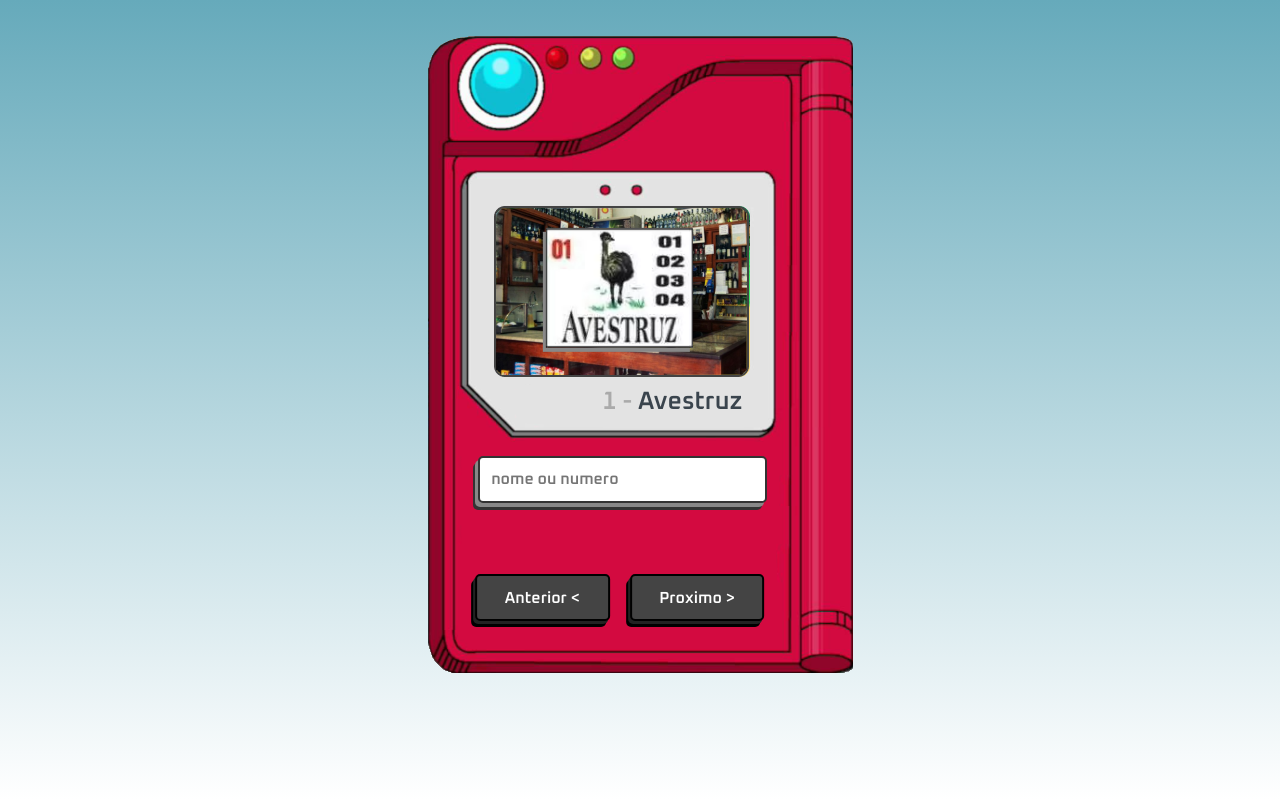
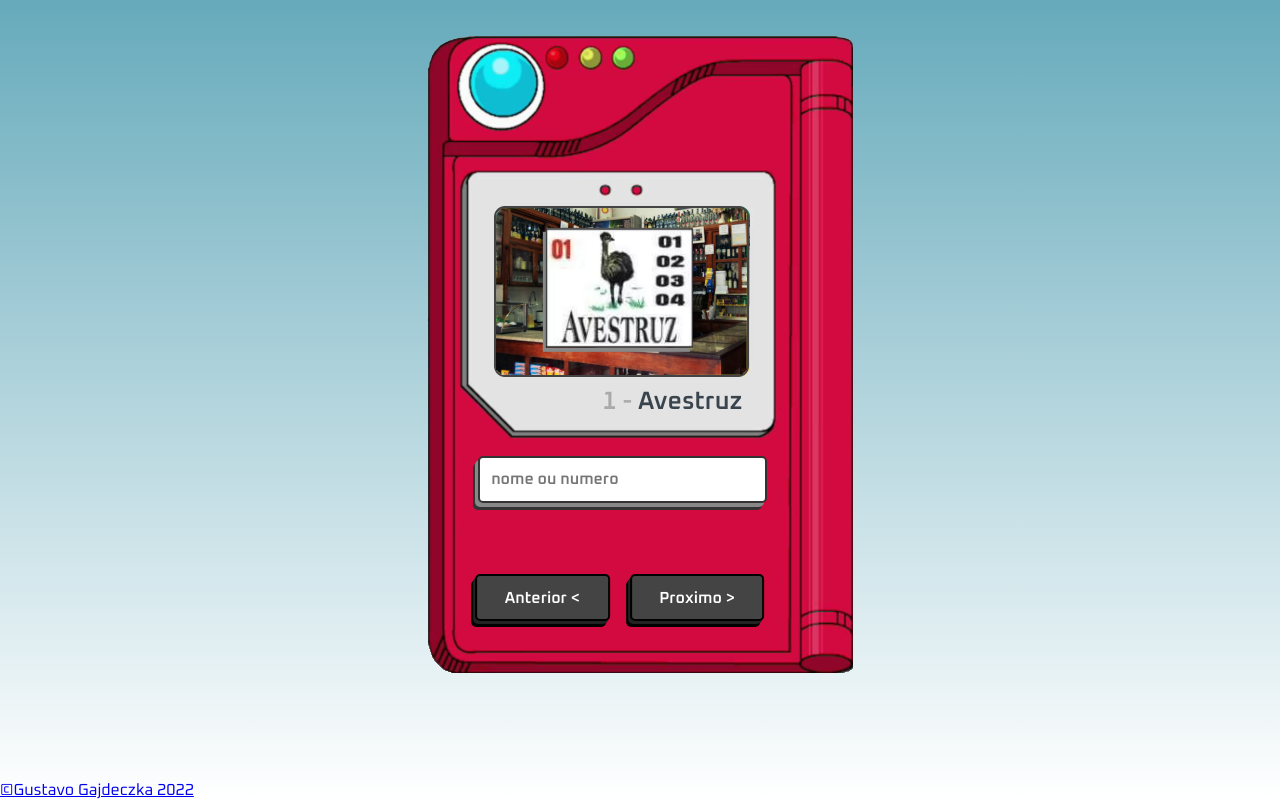
Before and after one commit to GustavoGajdeczka/jogoDoBichoDex, a plain HTML site: page index.html in a window 1280 px wide. Drawn offline with Linux system fonts and the light colour scheme.

Commit message:
add copyright

```diff
--- a/index.html
+++ b/index.html
@@ -27,7 +27,9 @@
       <button class="button btn_next">Proximo &gt;</button>
     </div>
 
+
     <img src="./assets/pokedex.png" alt="pokedex" class="pokedex">
   </main>
+  <footer><a href="https://github.com/GustavoGajdeczka">©Gustavo Gajdeczka 2022</a> </footer>
 </body>
 </html>
--- a/style.css
+++ b/style.css
@@ -93,3 +93,11 @@ main {
   box-shadow: inset -4px 4px 0 #222;
   font-size: 0.9rem;
 }
+
+footer {
+  position: fixed;
+  height: 20px;
+  bottom: 0px;
+  left: 0px;
+  margin-bottom: 0px;
+}
```
